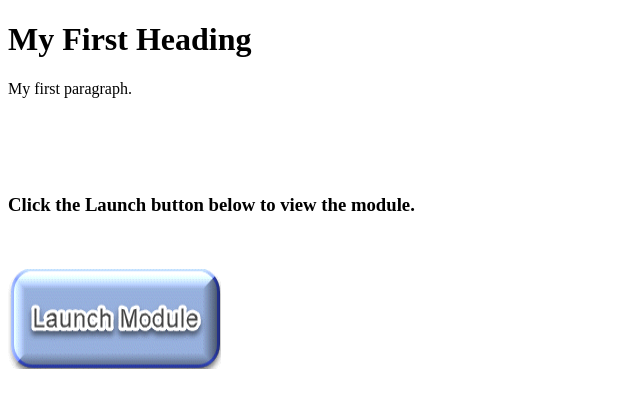
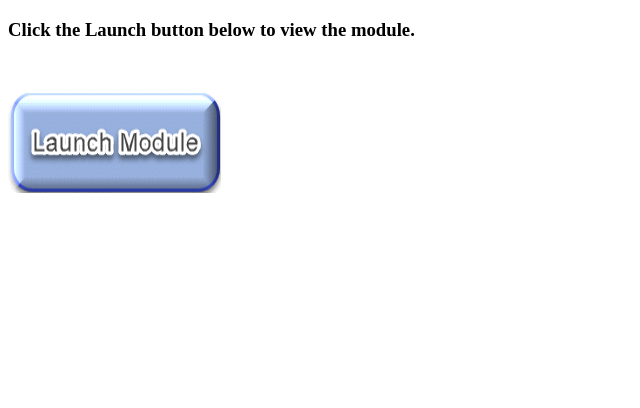
Before and after one commit to shewolf123/trainingModule, a plain HTML site: page index.html in a window 1280 px wide. Shown: the whole page, without its empty margins (0-640 px from the left). Drawn offline with Linux system fonts and the light colour scheme.

Commit message:
Update index.html

```diff
--- a/index.html
+++ b/index.html
@@ -2,19 +2,11 @@
 <html>
 <body>
 
-<h1>My First Heading</h1>
-<p>My first paragraph.</p>
-
-
-<h3 class="rtecenter">&nbsp;</h3>
+<h3>Click the Launch button below to view the module.</h3>
 
 <p>&nbsp;</p>
 
-<h3 class="rtecenter">Click the Launch button below to view the module.</h3>
-
-<p>&nbsp;</p>
-
-<p class="rtecenter"><a href="https://shewolf123.github.io/trainingModule/STOP PTB - Web/story.html" target="_blank"><img alt="" src="https://shewolf123.github.io/trainingModule/Launch%20Button.png" style="height:100px; width:213px" /></a></p>
+<p><a href="https://shewolf123.github.io/trainingModule/STOP PTB - Web/story.html" target="_blank"><img alt="" src="https://shewolf123.github.io/trainingModule/Launch%20Button.png" style="height:100px; width:213px" /></a></p>
 
 </body>
 </html>
```
